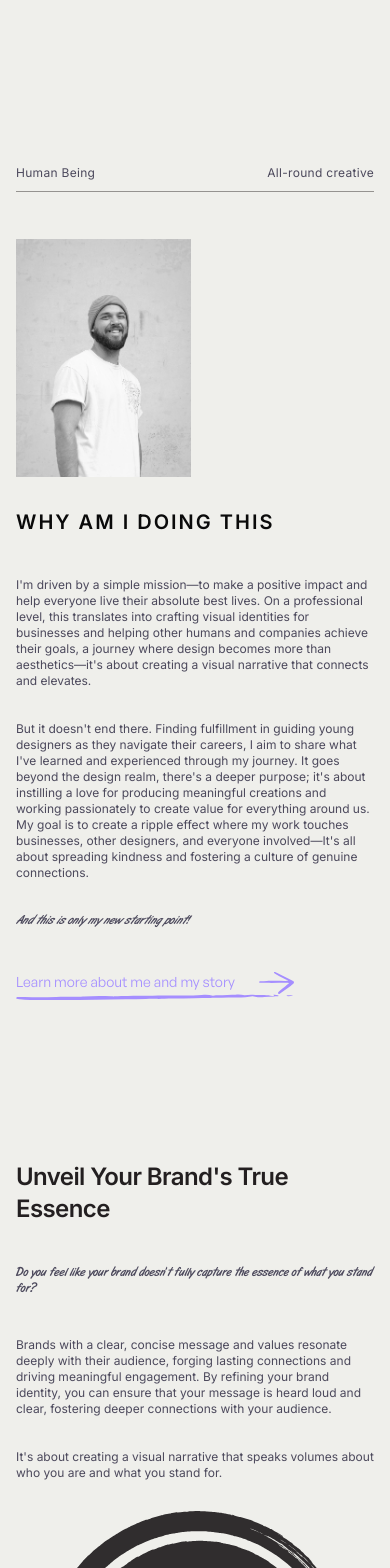
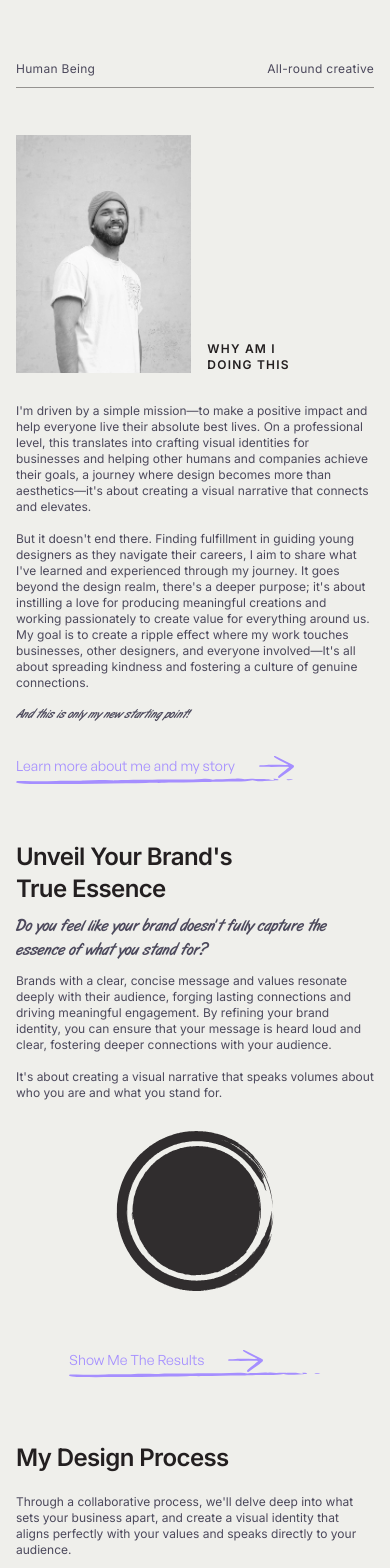
Before and after one commit to filipdoescode/mende-cc, a Next.js app: page / in a window 390 px wide. Shown: the part 432-2000 px from the top of the page. Built offline with nearby package versions, Linux system fonts and the light colour scheme.

Commit message:
responsivness

```diff
--- a/app/(marketing)/page.tsx
+++ b/app/(marketing)/page.tsx
@@ -15,7 +15,7 @@ const traits = ["Visual Identity Designer", "Human Being", "All-round creative"]
 
 export default function Home() {
   return (
-    <div className="space-y-40">
+    <div className="space-y-14 lg:space-y-40">
       <section className="container pb-16 pt-20 lg:py-64">
         <BoxReveal width="100%">
           <Heading as="h1" className="max-[970px] mx-auto p-2 text-center">
@@ -47,7 +47,7 @@ export default function Home() {
         </div>
 
         <div className="container grid grid-cols-1 gap-[30px] pt-[22px] lg:grid-cols-2 lg:pt-32">
-          <div>
+          <div className="flex items-end gap-4">
             <Image
               src="/images/landing/1.webp"
               width={570}
@@ -55,14 +55,19 @@ export default function Home() {
               alt="Mende Mitreski"
               className="h-[238px] w-auto object-cover lg:h-[984px]"
             />
+
+            <Heading className="max-w-[100px] font-inter text-xs font-semibold uppercase tracking-widest lg:hidden lg:text-[20px]">
+              {" "}
+              {landingContent.about.heading}
+            </Heading>
           </div>
 
-          <div className="flex flex-col gap-10">
-            <h2 className="font-inter text-[20px] font-semibold uppercase tracking-widest">
+          <div className="flex flex-col gap-[30px] lg:gap-10">
+            <h2 className="hidden font-inter text-[20px] font-semibold uppercase tracking-widest lg:block">
               {landingContent.about.heading}
             </h2>
 
-            <div className="flex flex-col gap-8 font-inter">
+            <div className="flex flex-col gap-4 font-inter lg:gap-8">
               <Text>{landingContent.about.description}</Text>
               <Text>{landingContent.about.description_2}</Text>
 
@@ -84,27 +89,29 @@ export default function Home() {
 
       <section className="container">
         <div className="grid grid-cols-1 gap-[30px] lg:grid-cols-2">
-          <div className="flex flex-col gap-10 text-[#231F20]">
-            <Heading>{landingContent.essence.heading}</Heading>
+          <div className="flex flex-col gap-[10px] text-[#231F20] lg:gap-10">
+            <Heading className="max-w-[268px] lg:max-w-fit">
+              {landingContent.essence.heading}
+            </Heading>
 
-            <Text className="font-artbrush lg:text-[32px]">
+            <Text className="font-artbrush text-[16px] lg:text-[32px]">
               {landingContent.essence.question}
             </Text>
 
-            <div className="flex flex-col gap-8 font-inter">
+            <div className="flex flex-col gap-4 font-inter lg:gap-8">
               <Text>{landingContent.essence.description}</Text>
               <Text>{landingContent.essence.description_2}</Text>
             </div>
           </div>
 
           <div className="flex flex-col items-center justify-end gap-14">
-            <Icons.circleBrush />
+            <Icons.circleBrush className="size-40 lg:size-auto" />
 
             <div className="pb-2">
               <MMLink
                 href="/"
                 text={landingContent.essence.cta.text}
-                className="text-2xl"
+                className="text-sm lg:text-2xl"
               />
             </div>
           </div>
@@ -113,7 +120,7 @@ export default function Home() {
 
       <section className="container">
         <div className="grid grid-cols-1 gap-20 font-inter md:gap-0 lg:grid-cols-2">
-          <div className="flex max-w-[470px] flex-col gap-10">
+          <div className="flex max-w-[470px] flex-col gap-5 lg:gap-10">
             <Heading>{landingContent.process.heading}</Heading>
 
             <Text>{landingContent.process.description}</Text>
@@ -121,7 +128,7 @@ export default function Home() {
             <MMLink
               text={landingContent.process.cta.text}
               href="/"
-              className="text-2xl"
+              className="hidden text-sm lg:inline-block lg:text-2xl"
             />
           </div>
 
@@ -147,13 +154,19 @@ export default function Home() {
                 </li>
               ))}
             </ul>
+
+            <MMLink
+              text={landingContent.process.cta.text}
+              href="/"
+              className="mt-8 text-sm lg:hidden lg:text-2xl"
+            />
           </div>
         </div>
       </section>
 
       <section className="bg-[#E4E4DF]">
-        <div className="container py-24">
-          <div className="grid grid-cols-1 lg:grid-cols-2">
+        <div className="container py-8 lg:py-24">
+          <div className="grid grid-cols-1 gap-10 lg:grid-cols-2 lg:gap-0">
             <Heading>{landingContent.faq.heading}</Heading>
 
             <div>
@@ -163,7 +176,7 @@ export default function Home() {
         </div>
       </section>
 
-      <section className="container pb-40">
+      <section className="container pb-28 lg:pb-40">
         <ConnectBanner />
       </section>
     </div>
--- a/components/connect-banner.tsx
+++ b/components/connect-banner.tsx
@@ -2,13 +2,12 @@ import Link from "next/link"
 import { commonContent } from "@/content/common"
 
 import { cn } from "@/lib/utils"
-
-import { buttonVariants } from "./ui/button"
+import { buttonVariants } from "@/components/ui/button"
 
 export function ConnectBanner() {
   return (
-    <div className="flex flex-col items-center justify-center gap-12">
-      <h2 className="max-w-[733px] text-center font-artbrush text-6xl">
+    <div className="flex flex-col items-center justify-center gap-5 lg:gap-12">
+      <h2 className="max-w-[733px] text-center font-artbrush text-2xl lg:text-6xl">
         {commonContent.banner.heading}
       </h2>
 
--- a/components/faq-accordion.tsx
+++ b/components/faq-accordion.tsx
@@ -3,14 +3,14 @@
 import { useState } from "react"
 import { landingContent } from "@/content/landing"
 
+import { cn } from "@/lib/utils"
 import {
   Accordion,
   AccordionContent,
   AccordionItem,
   AccordionTrigger,
 } from "@/components/ui/accordion"
-
-import { Icons } from "./icons"
+import { Icons } from "@/components/icons"
 
 export function FaqAccordion() {
   const [value, setValue] = useState("")
@@ -24,12 +24,19 @@ export function FaqAccordion() {
     >
       {landingContent.faq.items.map((item, index) => (
         <AccordionItem key={item.heading + index} value={item.heading}>
-          <AccordionTrigger className="text-left font-artbrush text-[32px] text-[#231F20]">
+          <AccordionTrigger
+            className={cn(
+              "py-5 text-left font-artbrush text-base text-[#231F20] lg:border-none lg:text-[32px]",
+              {
+                "border-b border-[#231F20]": value && item.heading !== value,
+              }
+            )}
+          >
             <span className="max-w-[500px]">{item.heading}</span>
 
             {value && item.heading === value ? <Icons.minus /> : <Icons.plus />}
           </AccordionTrigger>
-          <AccordionContent className="font-inter text-2xl text-[#4C495C]">
+          <AccordionContent className="font-inter text-xs text-[#4C495C] lg:text-2xl">
             {item.description}
           </AccordionContent>
         </AccordionItem>
--- a/components/footer.tsx
+++ b/components/footer.tsx
@@ -1,27 +1,25 @@
-import Image from "next/image"
 import Link from "next/link"
 import { commonContent } from "@/content/common"
-import MendeCC from "@/public/images/mende-cc.png"
 
 import { NAVIGATION } from "@/lib/navigation"
-
-import { MMLink } from "./mm-link"
+import { Icons } from "@/components/icons"
+import { MMLink } from "@/components/mm-link"
 
 export function Footer() {
   return (
-    <footer className="bg-black py-16 text-gray-ea">
+    <footer className="bg-black pb-8 pt-12 text-gray-ea lg:py-16">
       <div className="container">
         <div className="flex flex-col gap-20">
-          <div className="font-artbrush text-[32px] font-medium text-secondary">
+          <div className="hidden font-artbrush text-[32px] font-medium text-secondary lg:block">
             <h3 className="">Think we&apos;d be a great fit?</h3>
 
             <MMLink text={commonContent.footer.letsConnect} href="/" />
           </div>
 
-          <div className="flex justify-between">
-            <Image src={MendeCC} alt="Mende's creative corner" />
+          <div className="hidden justify-between lg:flex">
+            <Icons.logoWhite />
 
-            <div className="flex gap-2">
+            <div className="flex flex-row gap-2">
               <Link
                 href="mailto:contact@mendflow.com"
                 className="transition-colors hover:text-secondary"
@@ -41,18 +39,28 @@ export function Footer() {
           </div>
         </div>
 
-        <hr className="my-8" />
+        <hr className="my-8 hidden lg:block" />
 
         <div className="flex justify-between">
-          <div>© {new Date().getFullYear()} | Mendflow Ltd.</div>
+          <div className="flex flex-col justify-between py-[10px] lg:block lg:py-0">
+            <p className="hidden lg:block">
+              © {new Date().getFullYear()} | Mendflow Ltd.
+            </p>
+
+            <ul>
+              <li>Email</li>
+              <li>Linkedin</li>
+            </ul>
+            <Icons.logoWhite className="block lg:hidden" />
+          </div>
 
           <nav>
-            <ul className="flex gap-6">
+            <ul className="flex flex-col gap-6 lg:flex-row">
               {NAVIGATION.map((nav, index) => (
                 <Link
                   href={nav.href}
                   key={nav.label + index}
-                  className="transition-colors hover:text-secondary"
+                  className="border-[#DADADA] py-[10px] text-right transition-colors hover:text-secondary lg:border-none lg:py-0 lg:text-left [&:not(:last-child)]:border-b"
                 >
                   {nav.label}
                 </Link>
@@ -60,6 +68,12 @@ export function Footer() {
             </ul>
           </nav>
         </div>
+
+        <hr className="mt-[5px] lg:hidden" />
+
+        <p className="block pt-4 text-center lg:hidden">
+          © {new Date().getFullYear()} | Mendflow Ltd.
+        </p>
       </div>
     </footer>
   )
--- a/components/hamburger-menu.tsx
+++ b/components/hamburger-menu.tsx
@@ -12,9 +12,8 @@ import {
   SheetTitle,
   SheetTrigger,
 } from "@/components/ui/sheet"
-
-import { Icons } from "./icons"
-import { Text } from "./ui/text"
+import { Text } from "@/components/ui/text"
+import { Icons } from "@/components/icons"
 
 export function HamburgerMenu() {
   return (
--- a/components/heading-highlight.tsx
+++ b/components/heading-highlight.tsx
@@ -3,5 +3,7 @@ interface HeadingHighlightProps {
 }
 
 export function HeadingHighlight({ children }: HeadingHighlightProps) {
-  return <span className="font-artbrush text-secondary">{children}</span>
+  return (
+    <span className="font-artbrush font-normal text-secondary">{children}</span>
+  )
 }
```
